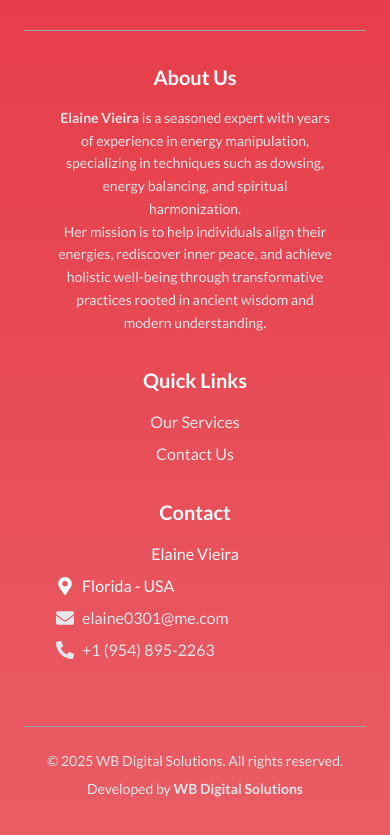
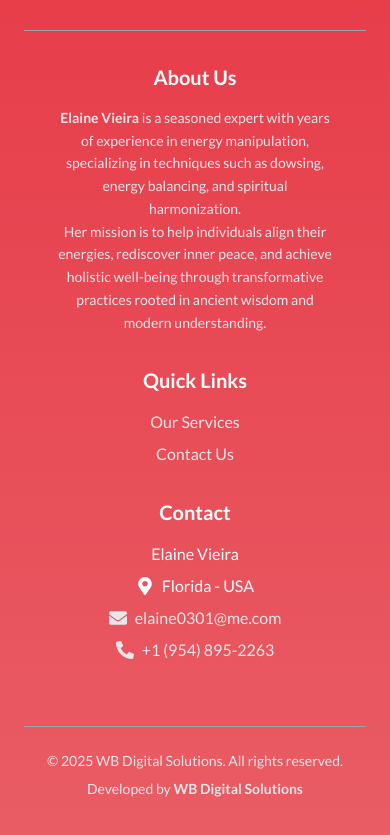
Before and after one commit to wbrunovieira/ElaineWebsiteNextJs, a Next.js app: page / in a window 390 px wide. Shown: the part 6669-7504 px from the top of the page. Built offline with nearby package versions, Linux system fonts and the light colour scheme.

Commit message:
Updated Footer section

```diff
--- a/src/components/Footer.tsx
+++ b/src/components/Footer.tsx
@@ -105,7 +105,7 @@
               Contact
             </h3>
 
-            <div className="flex flex-col items-left gap-2">
+            <div className="flex flex-col items-center md:items-start gap-2">
               <div>Elaine Vieira</div>
               <div className="flex items-center gap-2">
                 <FaMapMarkerAlt className="text-lg" />
```
